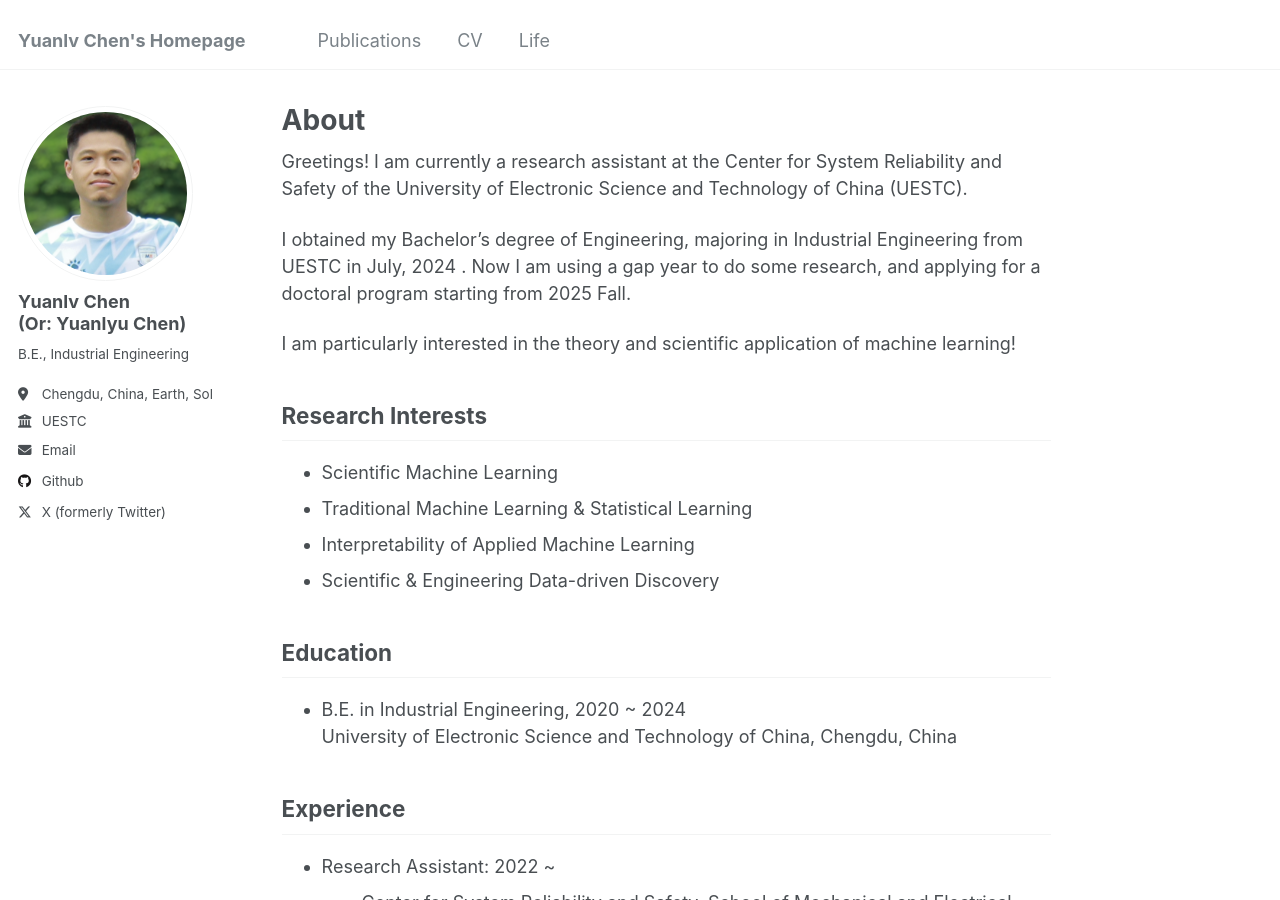
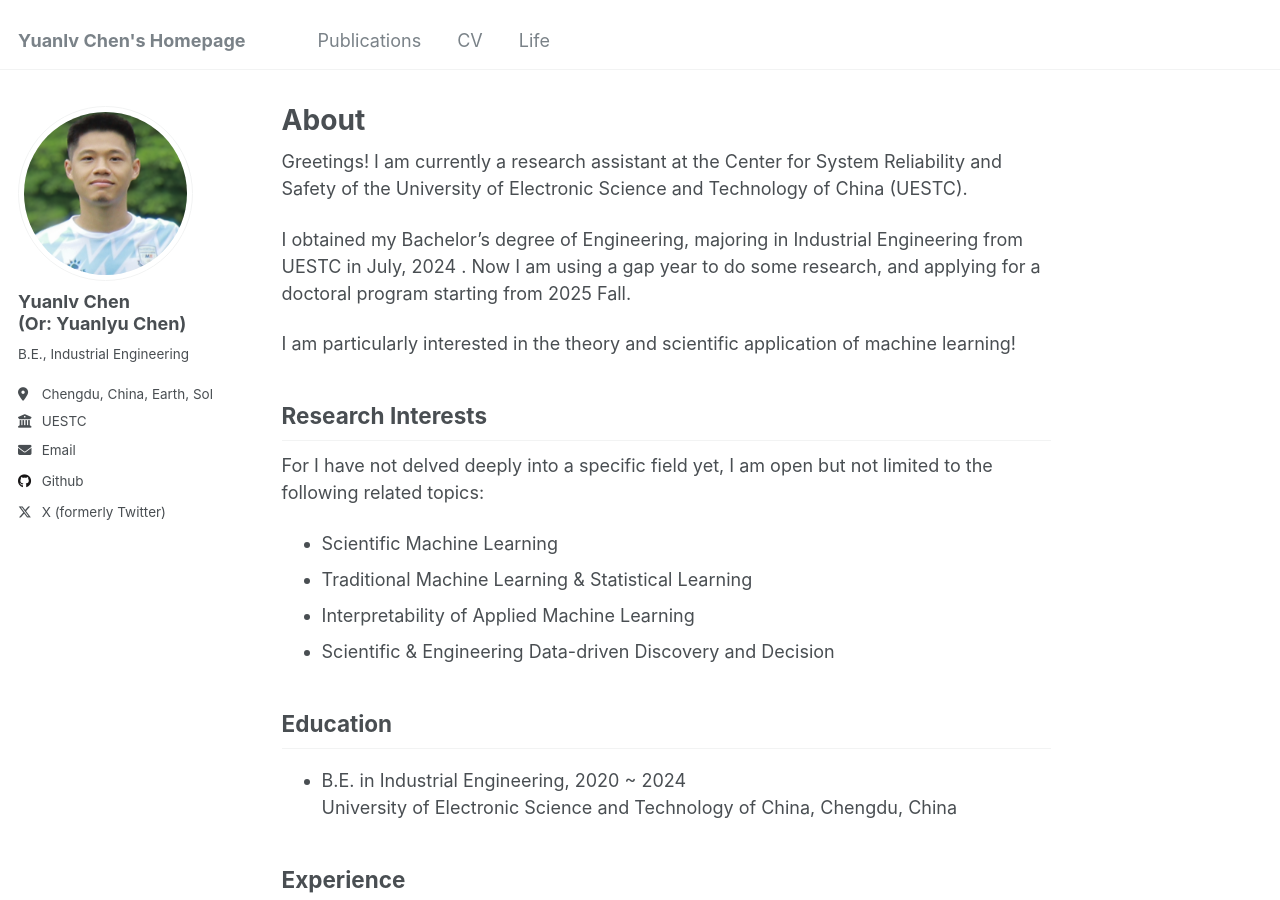
Before and after one commit to YLchen22/YLchen22.github.io, a Jekyll site: the page built from _pages/about.md, in a window 1280 px wide and 900 px high. Built offline with Jekyll 4.4.1, drawn with Linux system fonts in a browser that asks for light colours.

Commit message:
Update about.md

```diff
--- a/_pages/about.md
+++ b/_pages/about.md
@@ -15,10 +15,11 @@ I am particularly interested in the theory and scientific application of machine
 
 Research Interests
 ------
+For I have not delved deeply into a specific field yet, I am open but not limited to the following related topics:
 * Scientific Machine Learning
 * Traditional Machine Learning & Statistical Learning
 * Interpretability of Applied Machine Learning
-* Scientific & Engineering Data-driven Discovery
+* Scientific & Engineering Data-driven Discovery and Decision
 
 Education
 ------
```
